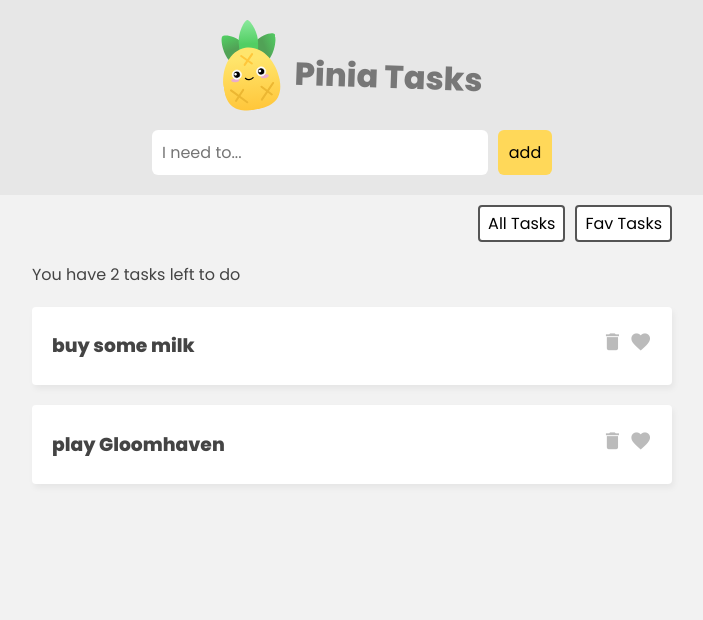
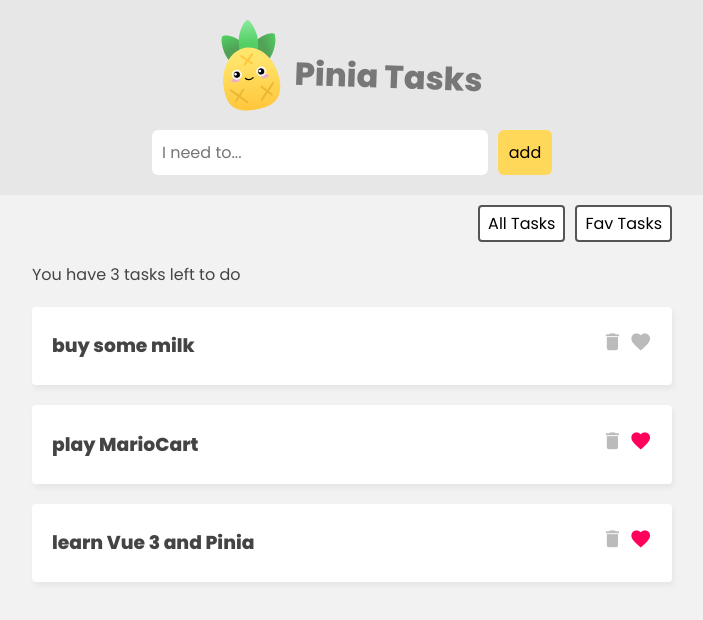
Before and after one commit to Iftee97/vue3-pinia, a Vue app: page / in a window 1280 px wide. Shown: the top 620 px of the page, without its empty margins (288-991 px from the left). Built offline with nearby package versions, Linux system fonts and the light colour scheme.

Commit message:
added more actions

```diff
--- a/src/components/TaskDetails.vue
+++ b/src/components/TaskDetails.vue
@@ -2,18 +2,41 @@
   <div class="task">
     <h3>{{ task.title }}</h3>
     <div class="icons">
-      <i class="material-icons">delete</i>
-      <i class="material-icons">favorite</i>
+      <i class="material-icons" @click="handleDelete(task.id)">delete</i>
+      <i
+        class="material-icons"
+        :class="{ active: task.isFav }"
+        @click="toggleFav(task.id)"
+      >
+        favorite
+      </i>
     </div>
   </div>
 </template>
 
 <script>
+import { useTaskStore } from "../stores/TaskStore";
+
 export default {
   name: "TaskDetails",
 
   props: ["task"],
 
-  setup() {},
+  setup() {
+    const taskStore = useTaskStore();
+
+    const handleDelete = (id) => {
+      taskStore.deleteTask(id);
+    };
+
+    const toggleFav = (id) => {
+      taskStore.toggleFav(id);
+    };
+
+    return {
+      handleDelete,
+      toggleFav,
+    };
+  },
 };
 </script>
--- a/src/stores/TaskStore.js
+++ b/src/stores/TaskStore.js
@@ -4,7 +4,8 @@ export const useTaskStore = defineStore('taskStore', {
   state: () => ({
     tasks: [
       { id: 1, title: "buy some milk", isFav: false },
-      { id: 2, title: "play Gloomhaven", isFav: true }
+      { id: 2, title: "play MarioCart", isFav: true },
+      { id: 3, title: "learn Vue 3 and Pinia", isFav: true },
     ],
   }),
 
@@ -32,5 +33,14 @@ export const useTaskStore = defineStore('taskStore', {
     addTask(task) {
       this.tasks.push(task)
     },
+
+    deleteTask(id) {
+      this.tasks = this.tasks.filter(task => task.id !== id)
+    },
+
+    toggleFav(id) {
+      const task = this.tasks.find(task => task.id === id)
+      task.isFav = !task.isFav
+    }
   }
 })
```
